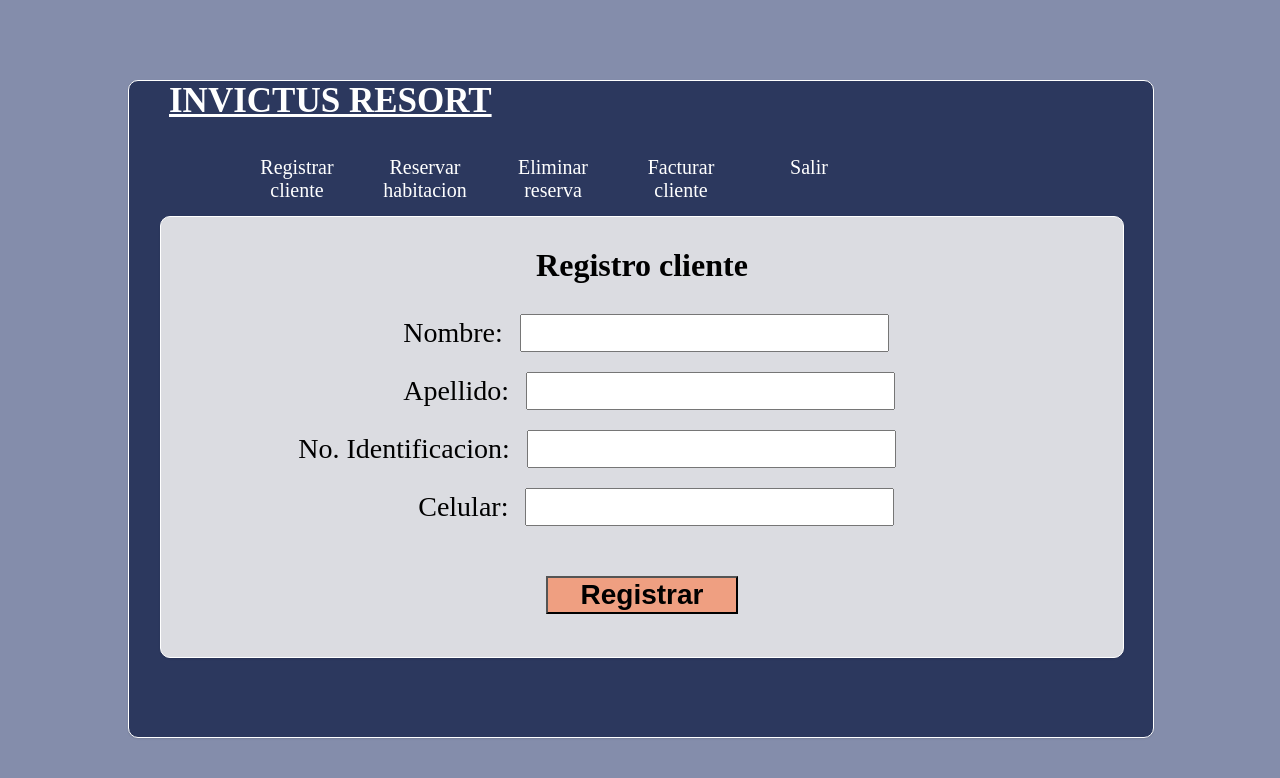
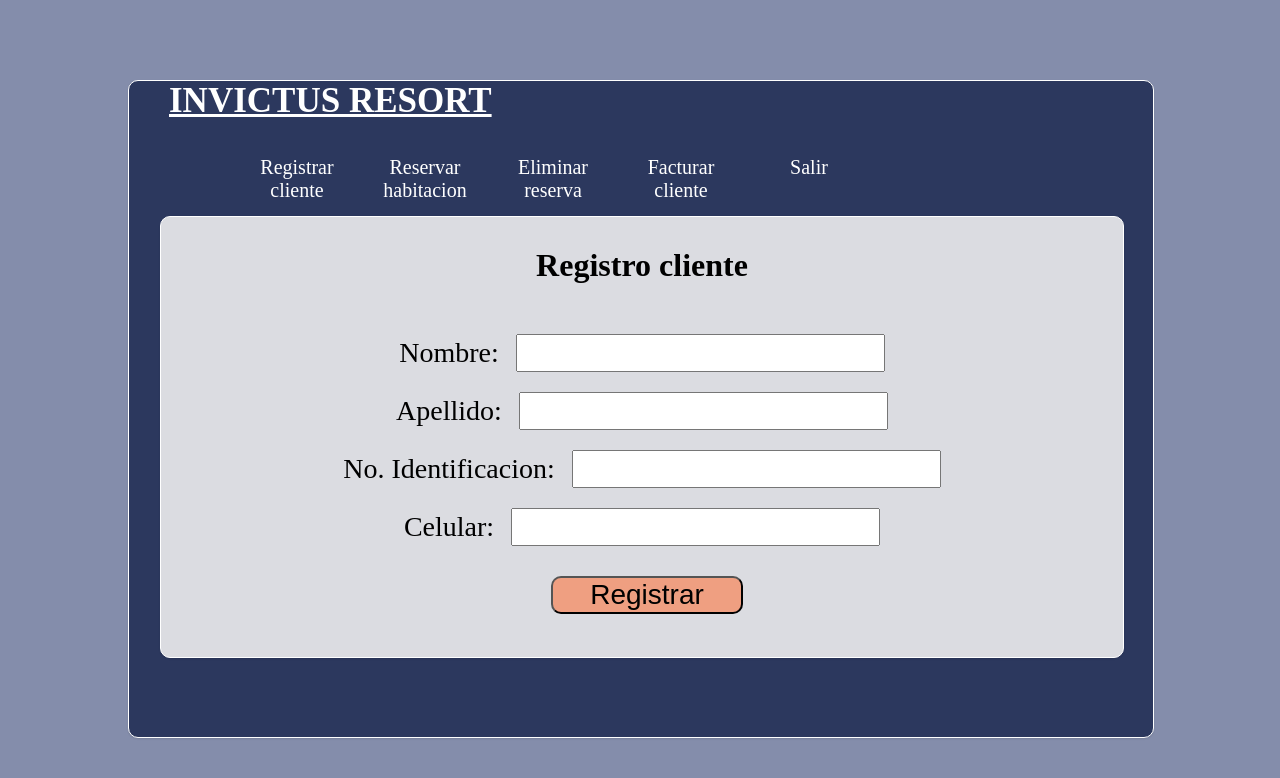
Before and after one commit to pablitoacero6/InvictusResort, a plain HTML site: page Cliente/Receptionist/ClientRegister/registerClient.html in a window 1280 px wide. Drawn offline with Linux system fonts and the light colour scheme; a web font is replaced by a local one.

Commit message:
cambio registro cliente
modificacion interfaz

```diff
--- a/Cliente/Receptionist/ClientRegister/styleRegisteClient.css
+++ b/Cliente/Receptionist/ClientRegister/styleRegisteClient.css
@@ -51,11 +51,11 @@ html, body {
     border-radius: 10px;
     border: 1px solid white;
     box-shadow: 0 1px 2px rgba(0, 0, 0, .1);
-
+    text-align: center;
 }
 
   h1,h2 {
-    margin: 0px;
+    margin: 0 auto;
   }
 
   #HotelName {
@@ -109,27 +109,16 @@ html, body {
 
   #Subtitle {
     font-weight: bold;
-    margin-left: 20%;
-    margin-right: 20%;
-    margin-top: 30px;
-    margin-bottom: 30px;
+    padding: 30px;
     display: block;
     width: 60%;
     text-align: center;
     color: #000000;
   }
 
+
   label {
     color: black;
-    margin-left: 50px;
-  }
-
-  label[for=IdClient] {
-    margin-left: -55px;
-  }
-
-  label[for=PhoneClient] {
-    margin-left: 65px;
   }
 
   input {
@@ -139,22 +128,19 @@ html, body {
 
   input[type=submit] {
     width: 20%;
-    margin-left: 40%;
     margin-top: 30px;
     color: black;
-    font-weight: bold;
+    border-radius: 10px;
     background-color: #ff70388f;
   }
 
   input[type=submit]:hover {
-    background-color: #000742;
+    background-color: #2C385E;
     color: whitesmoke;
   }
 
   #Center>li {
     font-size: 28px;
-    margin-left: 20%;
-    margin-bottom: 10%;
-    margin-bottom: 20px;
+    margin-top: 20px;
     list-style: none;
   }
```
Also changed, not shown: Cliente/Receptionist/initReceptionist/ViewReceptionist.html (+2 -0 lines), Cliente/Receptionist/initReceptionist/styleViewReceptionist.css (+14 -0 lines).
